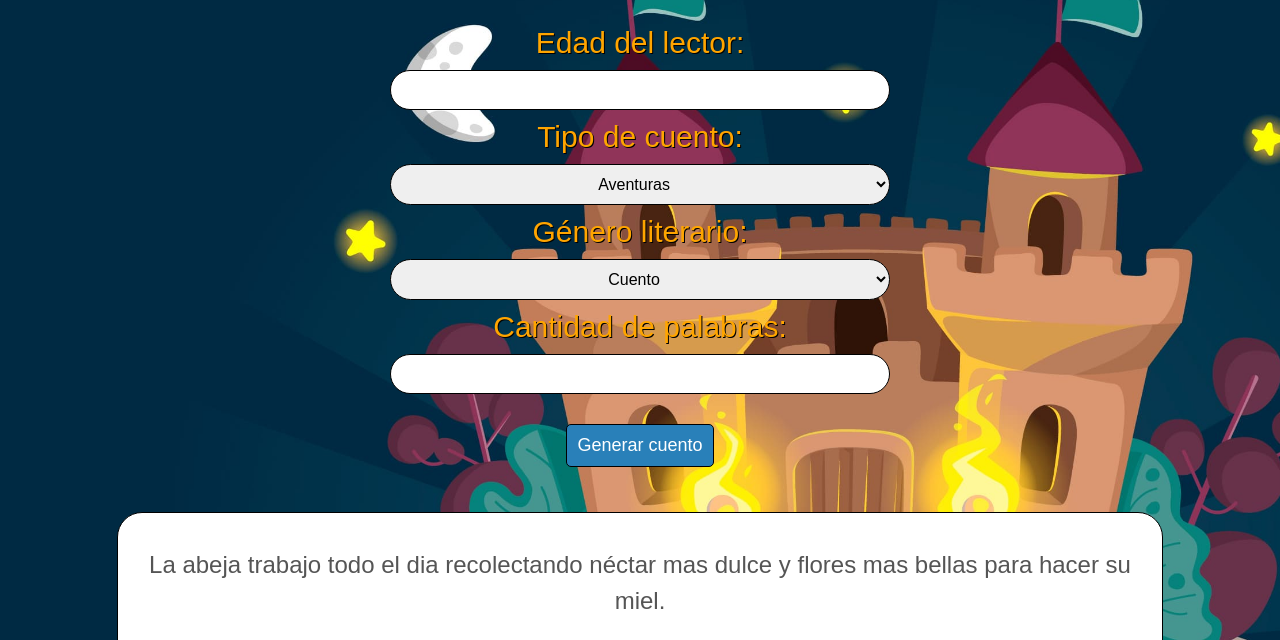
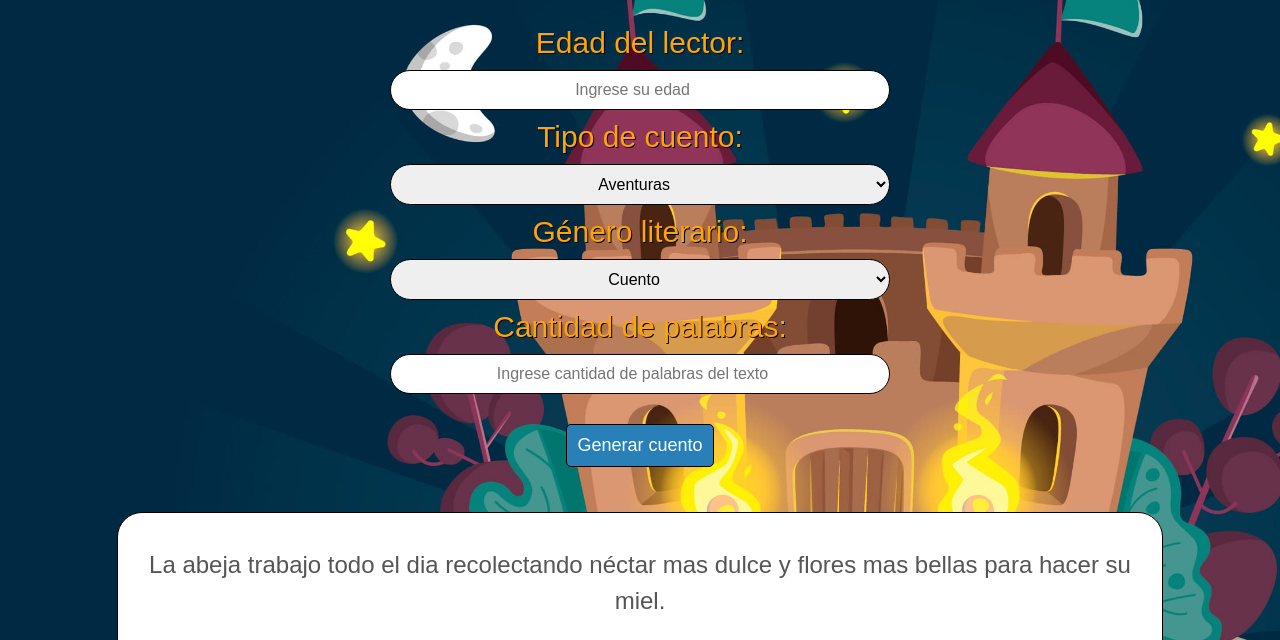
Before and after one commit to SebastianARB/cuentos-a-la-carta, a plain HTML site: page escribir.html in a window 1280 px wide. Shown: the part 133-773 px from the top of the page. Drawn offline with Linux system fonts and the light colour scheme.

Commit message:
textos guia en los inputs de crear cuento

```diff
--- a/escribir.html
+++ b/escribir.html
@@ -23,7 +23,7 @@
     <form action="/generar-cuento/" method="POST">
       <h2>Características del cuento</h2>
       <label for="edad">Edad del lector:</label>
-      <input type="number" id="edad" name="edad" required min="1" max="120">
+      <input type="number" id="edad" name="edad" required min="1" max="120" placeholder="Ingrese su edad">
 
       <label for="tipo">Tipo de cuento:</label>
       <select id="tipo" name="tipo">
@@ -44,7 +44,7 @@
       </select>
 
       <label for="palabras">Cantidad de palabras:</label>
-      <input type="number" id="palabras" name="palabras" required min="10" max="2000">
+      <input type="number" id="palabras" name="palabras" required min="10" max="2000" placeholder="Ingrese cantidad de palabras del texto">
       <button type="submit">Generar cuento</button>
     </form>
     <section id="cuento-generado">
```
